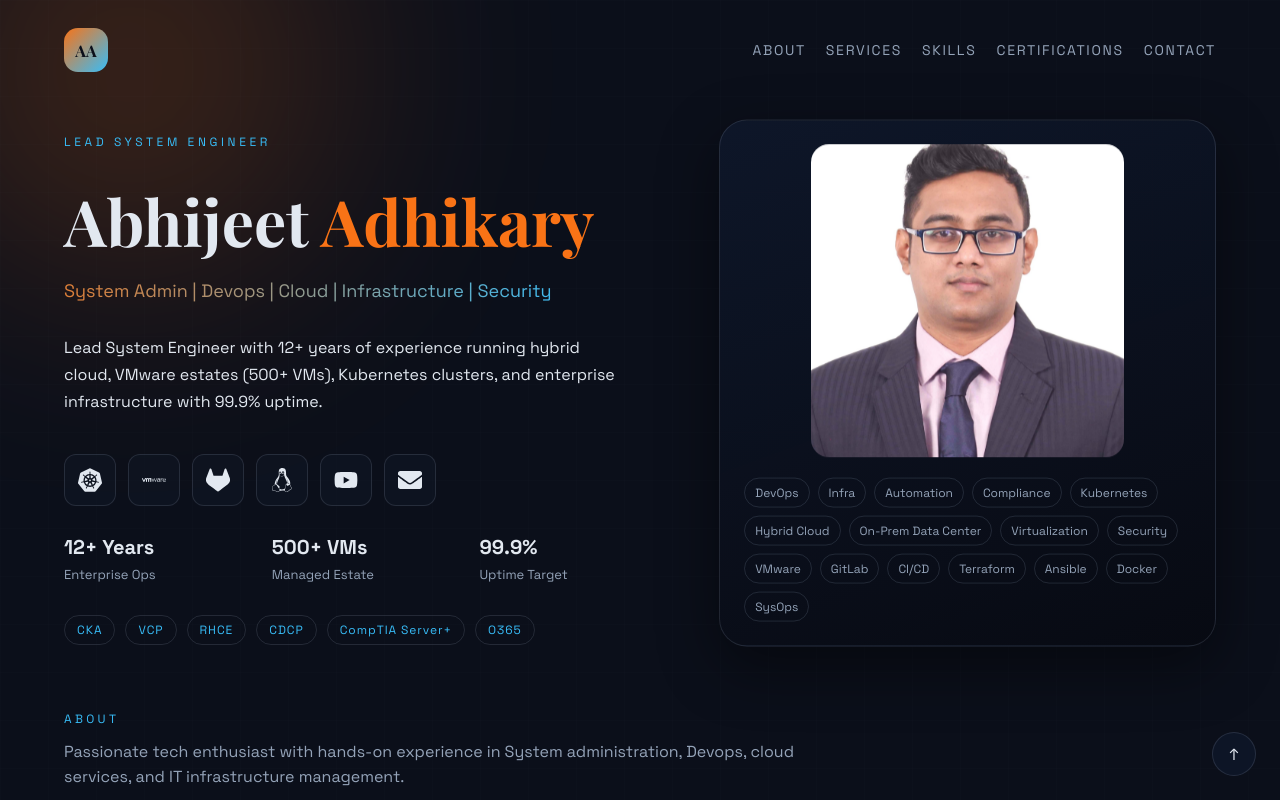
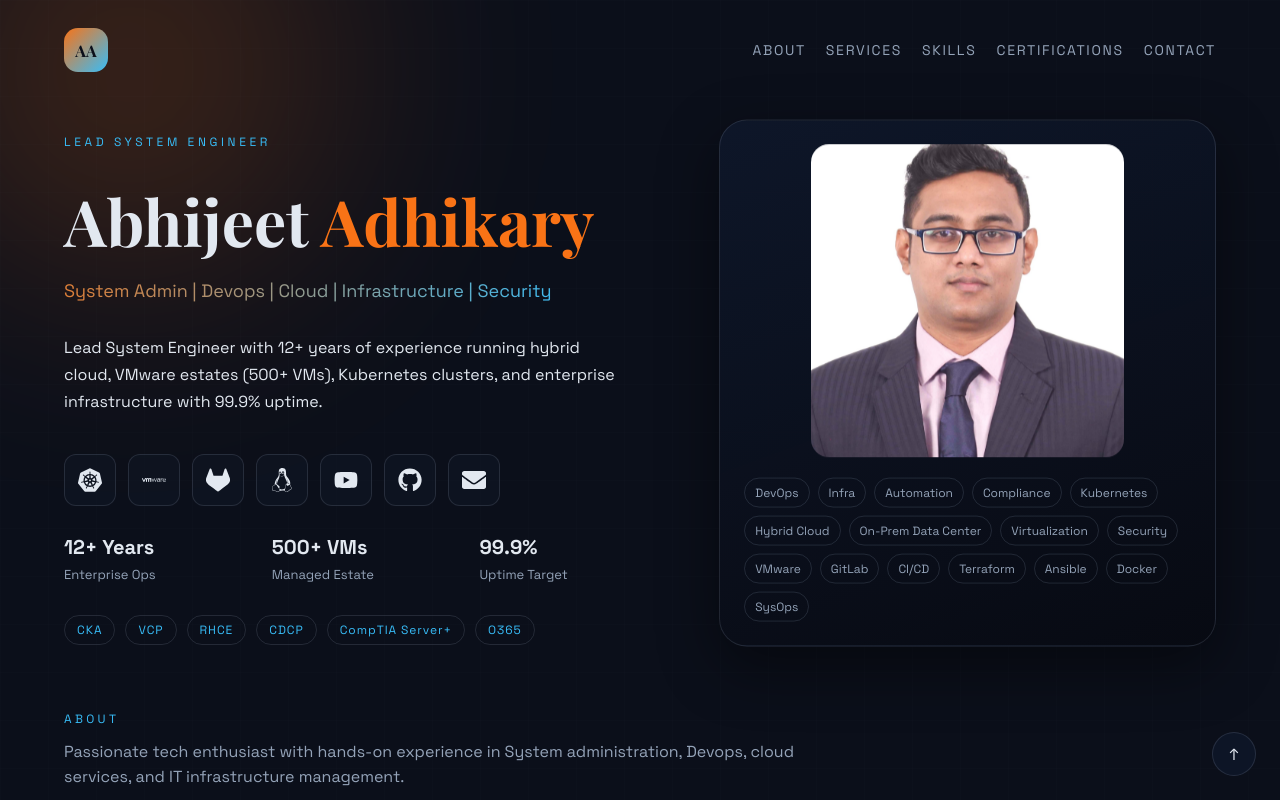
Before and after one commit to abhijet02/website, a Next.js app: page / in a window 1280 px wide. Shown: the top 800 px of the page. Built offline with nearby package versions, Linux system fonts and the light colour scheme; a web font is replaced by a local one.

Commit message:
Restore GitHub icon, adjust anchors and link styling

```diff
--- a/src/app/globals.css
+++ b/src/app/globals.css
@@ -31,6 +31,11 @@
         img {
           max-width: 100%;
           display: block;
+        }
+
+        html {
+          scroll-behavior: smooth;
+          scroll-padding-top: 80px;
         }
 
         .page {
@@ -329,6 +334,7 @@
           position: relative;
           z-index: 2;
           margin-bottom: 64px;
+          scroll-margin-top: 80px;
         }
 
         .section-head {
@@ -558,8 +564,11 @@
           gap: 14px;
           flex-wrap: wrap;
           color: var(--accent-2);
-          text-decoration: underline;
-          text-underline-offset: 4px;
+          text-decoration: none;
+        }
+
+        .contact-links a {
+          text-decoration: none;
         }
 
         .footer {
--- a/src/app/page.tsx
+++ b/src/app/page.tsx
@@ -1,6 +1,6 @@
 'use client';
 
-import { FaEnvelope, FaLinux, FaYoutube } from 'react-icons/fa';
+import { FaEnvelope, FaGithub, FaLinux, FaYoutube } from 'react-icons/fa';
 import { SiGitlab, SiKubernetes, SiVmware } from 'react-icons/si';
 
 export default function Home() {
@@ -171,6 +171,13 @@ export default function Home() {
               aria-label="YouTube"
             >
               <FaYoutube />
+            </a>
+            <a
+              className="icon-link"
+              href="https://github.com/abhijet02"
+              aria-label="GitHub"
+            >
+              <FaGithub />
             </a>
             <a
               className="icon-link"
```
